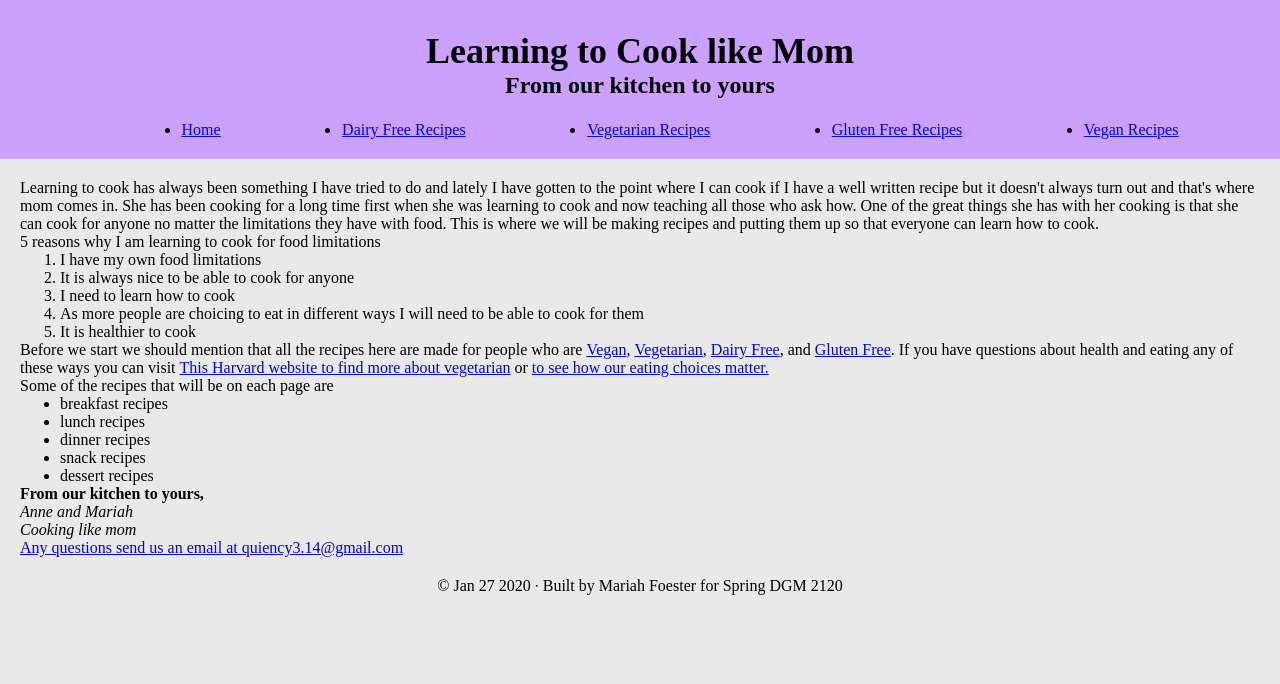
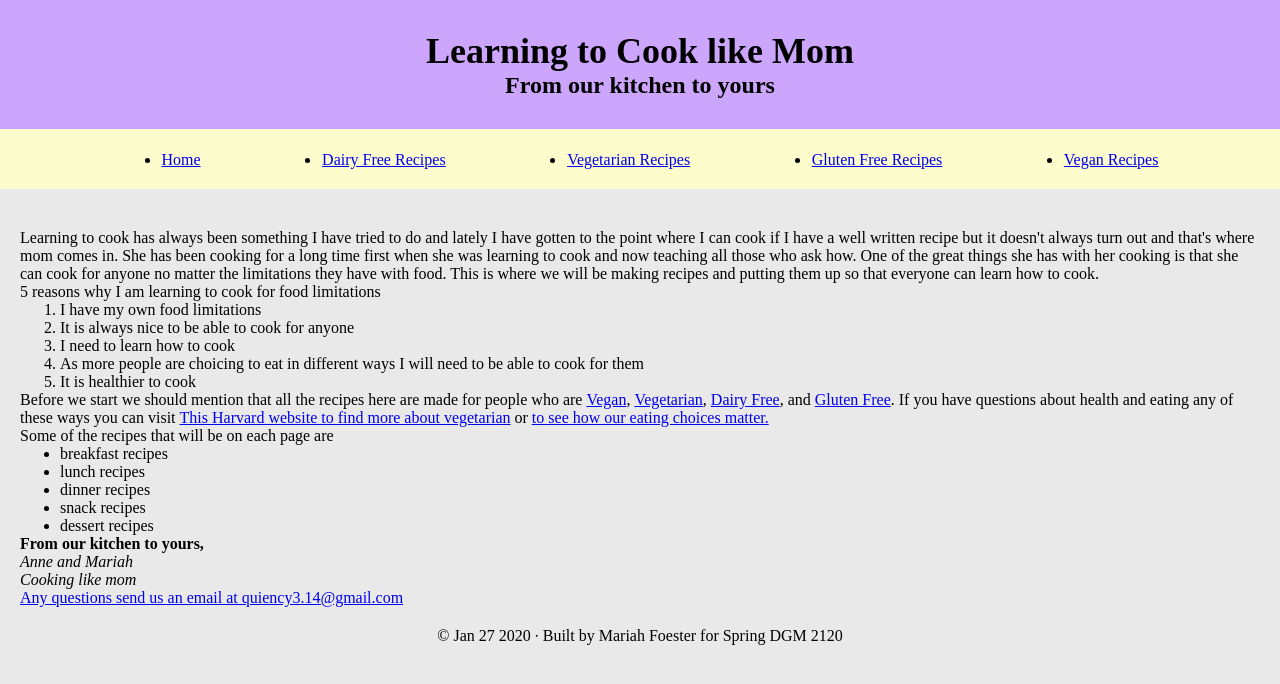
Before and after one commit to Mariah4star/Cookinglikemom, a plain HTML site: page index.html in a window 1280 px wide. Drawn offline with Linux system fonts and the light colour scheme.

Commit message:
Making it unified

```diff
--- a/css files/dairy.css
+++ b/css files/dairy.css
@@ -8,20 +8,23 @@
 
     header {
         text-align: center;
+        width: 100%;
         display: wrap;
-        background-color: rgb(203, 160, 255);
-        padding-top: 30px;;
+        background-color: rgba(203, 160, 255, 0.925);
+        padding-top: 30px;
+        padding-bottom: 30px;
     }
 
     #navbar {
         display: flex;
         justify-content: space-around;
-        position: fixed;
+        /*position: fixed;*/
         width: 100%;
         height: 20px;
         font-size: 18px;
-        padding: 20px;
-        background-color: rgb(203, 160, 255);
+        padding-top: 20px;
+        padding-bottom: 20px;
+        background-color: rgb(253, 252, 205);
     }
 
     #navlist {
--- a/css files/gluten.css
+++ b/css files/gluten.css
@@ -8,20 +8,23 @@
 
     header {
         text-align: center;
+        width: 100%;
         display: wrap;
-        background-color: rgb(203, 160, 255);
-        padding-top: 30px;;
+        background-color: rgba(203, 160, 255, 0.925);
+        padding-top: 30px;
+        padding-bottom: 30px;
     }
 
     #navbar {
         display: flex;
         justify-content: space-around;
-        position: fixed;
+        /*position: fixed;*/
         width: 100%;
         height: 20px;
         font-size: 18px;
-        padding: 20px;
-        background-color: rgb(203, 160, 255);
+        padding-top: 20px;
+        padding-bottom: 20px;
+        background-color: rgb(253, 252, 205);
     }
 
     #navlist {
--- a/css files/style.css
+++ b/css files/style.css
@@ -8,20 +8,23 @@
 
     header {
         text-align: center;
+        width: 100%;
         display: wrap;
-        background-color: rgb(203, 160, 255);
-        padding-top: 30px;;
+        background-color: rgba(203, 160, 255, 0.925);
+        padding-top: 30px;
+        padding-bottom: 30px;
     }
 
     #navbar {
         display: flex;
         justify-content: space-around;
-        position: fixed;
+        /*position: fixed;*/
         width: 100%;
         height: 20px;
         font-size: 18px;
-        padding: 20px;
-        background-color: rgb(203, 160, 255);
+        padding-top: 20px;
+        padding-bottom: 20px;
+        background-color: rgb(253, 252, 205);
     }
 
     #navlist {
@@ -41,7 +44,7 @@
     }
 
     main {
-        padding-top: 60px;
+        padding-top: 20px;
         margin: 20px;
     }
 
--- a/css files/vegan.css
+++ b/css files/vegan.css
@@ -8,20 +8,23 @@
 
     header {
         text-align: center;
+        width: 100%;
         display: wrap;
-        background-color: rgb(203, 160, 255);
-        padding-top: 30px;;
+        background-color: rgba(203, 160, 255, 0.925);
+        padding-top: 30px;
+        padding-bottom: 30px;
     }
 
     #navbar {
         display: flex;
         justify-content: space-around;
-        position: fixed;
+        /*position: fixed;*/
         width: 100%;
         height: 20px;
         font-size: 18px;
-        padding: 20px;
-        background-color: rgb(203, 160, 255);
+        padding-top: 20px;
+        padding-bottom: 20px;
+        background-color: rgb(253, 252, 205);
     }
 
     #navlist {
--- a/css files/vegetarian.css
+++ b/css files/vegetarian.css
@@ -8,22 +8,24 @@
 
     header {
         text-align: center;
+        width: 100%;
         display: wrap;
-        background-color: rgb(203, 160, 255);
-        padding-top: 30px;;
+        background-color: rgba(203, 160, 255, 0.925);
+        padding-top: 30px;
+        padding-bottom: 30px;
     }
 
     #navbar {
         display: flex;
         justify-content: space-around;
-        position: fixed;
+        /*position: fixed;*/
         width: 100%;
         height: 20px;
         font-size: 18px;
-        padding: 20px;
-        background-color: rgb(203, 160, 255);
+        padding-top: 20px;
+        padding-bottom: 20px;
+        background-color: rgb(253, 252, 205);
     }
-
     #navlist {
         width: 100%;
         display: flex;
```
